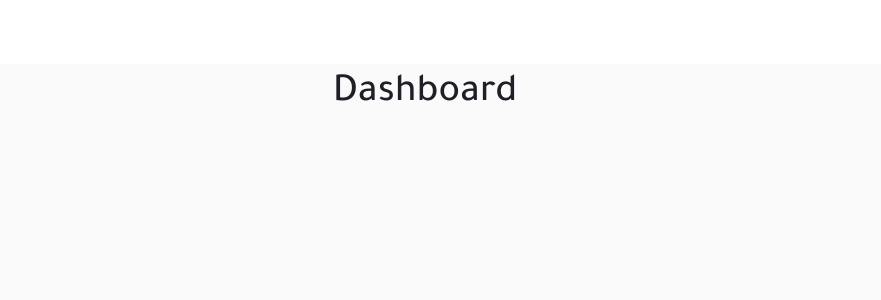
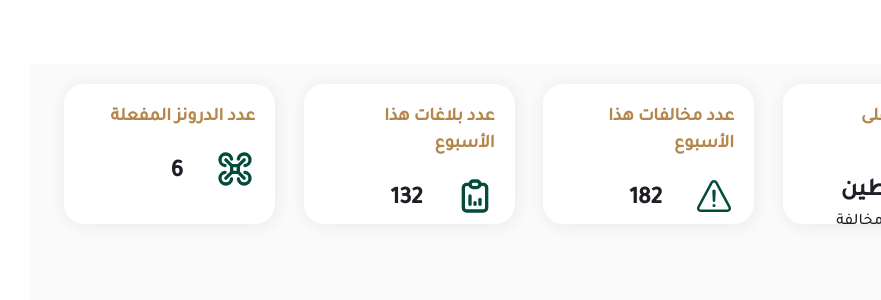
Before and after one commit to SuperReem/Rukam, a React (Create React App) app: page / in a window 1280 px wide. Shown: the top 300 px of the page, without its empty margins (399-1280 px from the left). Built offline with nearby package versions, Linux system fonts and the light colour scheme.

Commit message:
Statistics Cards

```diff
--- a/package.json
+++ b/package.json
@@ -10,6 +10,7 @@
     "react": "^18.2.0",
     "react-bootstrap": "^2.7.0",
     "react-dom": "^18.2.0",
+    "react-icons": "^4.7.1",
     "react-scripts": "5.0.1",
     "web-vitals": "^2.1.4"
   },
--- a/src/App.css
+++ b/src/App.css
@@ -1,7 +1,3 @@
-.App {
-  text-align: center;
-}
-
 .App-logo {
   height: 40vmin;
   pointer-events: none;
--- a/src/views/Dashboard/Dashboard.js
+++ b/src/views/Dashboard/Dashboard.js
@@ -1,8 +1,50 @@
+import './dashboard.css';
+import {SlLocationPin} from 'react-icons/sl';
+import {IoWarningOutline} from 'react-icons/io5';
+import {TbReportAnalytics,TbDrone} from 'react-icons/tb';
 const Dashboard = ()=>{
 
     return <>
     <div>
-        Dashboard
+        <div className="statistics-cards-container">
+            <div className="statistics-cards">
+              <p className='statistics-cards-title'>المنطقة الأعلى مخالفات</p>
+              <div className='d-flex'>
+               <SlLocationPin className='statistics-cards-icon'/>
+               <div>
+                <p className='statistics-cards-number mb-0'>حطين</p>
+                <p className='fs-6'>٢٠٠ مخالفة</p>
+               </div>
+              </div>
+            </div>
+            <div className="statistics-cards">
+               <p className='statistics-cards-title'>عدد مخالفات هذا الأسبوع</p>
+               <div className='d-flex align-items-center'>
+                <IoWarningOutline className='statistics-cards-icon'/>
+                <div className='d-flex'>
+                 <p className='statistics-cards-number mb-0 mt-2'>182</p>
+                </div>
+               </div>
+            </div>
+            <div className="statistics-cards">
+               <p className='statistics-cards-title'>عدد بلاغات هذا الأسبوع</p>
+               <div className='d-flex align-items-center'>
+                <TbReportAnalytics className='statistics-cards-icon'/>
+                <div className='d-flex'>
+                 <p className='statistics-cards-number mb-0 mt-2'>132</p>
+                </div>
+               </div>
+            </div>
+            <div className="statistics-cards">
+               <p className='statistics-cards-title'>عدد الدرونز المفعلة</p>
+               <div className='d-flex align-items-center'>
+                <TbDrone className='statistics-cards-icon'/>
+                <div className='d-flex'>
+                 <p className='statistics-cards-number mb-0 mt-2'>6</p>
+                </div>
+               </div>
+            </div>
+        </div>
     </div>
     </>
 }
--- /dev/null
+++ b/src/views/Dashboard/dashboard.css
@@ -0,0 +1,25 @@
+.statistics-cards-container{
+    display: flex;
+    height: 140px;
+    justify-content: space-around;
+}
+.statistics-cards{
+    box-shadow: 1px 1px 15px 1px #ebebeb;
+    background-color: white;
+    border-radius: 20px;
+    width: 22%;
+    padding: 0.5em;
+}
+.statistics-cards-title{
+    color: #B5864C;
+    font-size: large;
+    font-weight: 600;
+}
+.statistics-cards-icon{
+    color: var(--primary);
+    margin-left: 0.8em;
+}
+.statistics-cards-number{
+    font-weight: 600;
+    font-size: 24px;
+}
--- a/src/views/SideNavbar/SideNavbar.css
+++ b/src/views/SideNavbar/SideNavbar.css
@@ -15,7 +15,11 @@
 .nav-list-container{
    height: 40%;
 }
+.nav-list-container ul{
+   padding-right : 0.5em;
+}
 .nav-list{
+   width: max-content;
    margin-top: 3em;
    height: 100%;
    list-style: none;
@@ -28,6 +32,10 @@
 .nav-list li{
    cursor: pointer;
    margin-bottom: 2em;
+}
+.sidenav-icons{
+   font-size: 1.5em;
+   margin-left: 0.3em;
 }
 #main-container{
    width: 100%;
@@ -46,4 +54,5 @@ main{
 .background{
    background-color: #FAFAFA;
    height: 100%;
+   padding: 0.5em;
 }
--- a/src/views/SideNavbar/SideNavbar.js
+++ b/src/views/SideNavbar/SideNavbar.js
@@ -5,6 +5,9 @@ import Dashboard from "../Dashboard/Dashboard";
 import DroneList from "../Drones/Drones_list";
 import ReportsList from "../Reports/Reports_list";
 import DetectionList from "../Detections/Detection_list";
+import {RiHome6Line} from 'react-icons/ri';
+import {TbReportAnalytics,TbDrone} from 'react-icons/tb';
+import {SlLocationPin} from 'react-icons/sl'
 
 const Sidebar = () => {
 
@@ -20,10 +23,10 @@ const Sidebar = () => {
           </div>
           <div className="nav-list-container">
             <ul className="nav-list">
-              <li onClick={()=>setCurrentIndex(0)}>الرئيسية</li>
-              <li onClick={()=>setCurrentIndex(1)}>البلاغات</li>
-              <li onClick={()=>setCurrentIndex(2)}>المواقع المخالفة</li>
-              <li onClick={()=>setCurrentIndex(3)}>قائمة الدرونز</li>
+              <li onClick={()=>setCurrentIndex(0)}><RiHome6Line className="sidenav-icons"/> الرئيسية</li>
+              <li onClick={()=>setCurrentIndex(1)}><TbReportAnalytics className="sidenav-icons"/> البلاغات</li>
+              <li onClick={()=>setCurrentIndex(2)}><SlLocationPin className="sidenav-icons"/> المواقع المخالفة</li>
+              <li onClick={()=>setCurrentIndex(3)}><TbDrone className="sidenav-icons"/> قائمة الدرونز</li>
             </ul>
           </div>
       </div>
```
Also changed, not shown: 1 other file (tests, documents, lock files or other folders).
